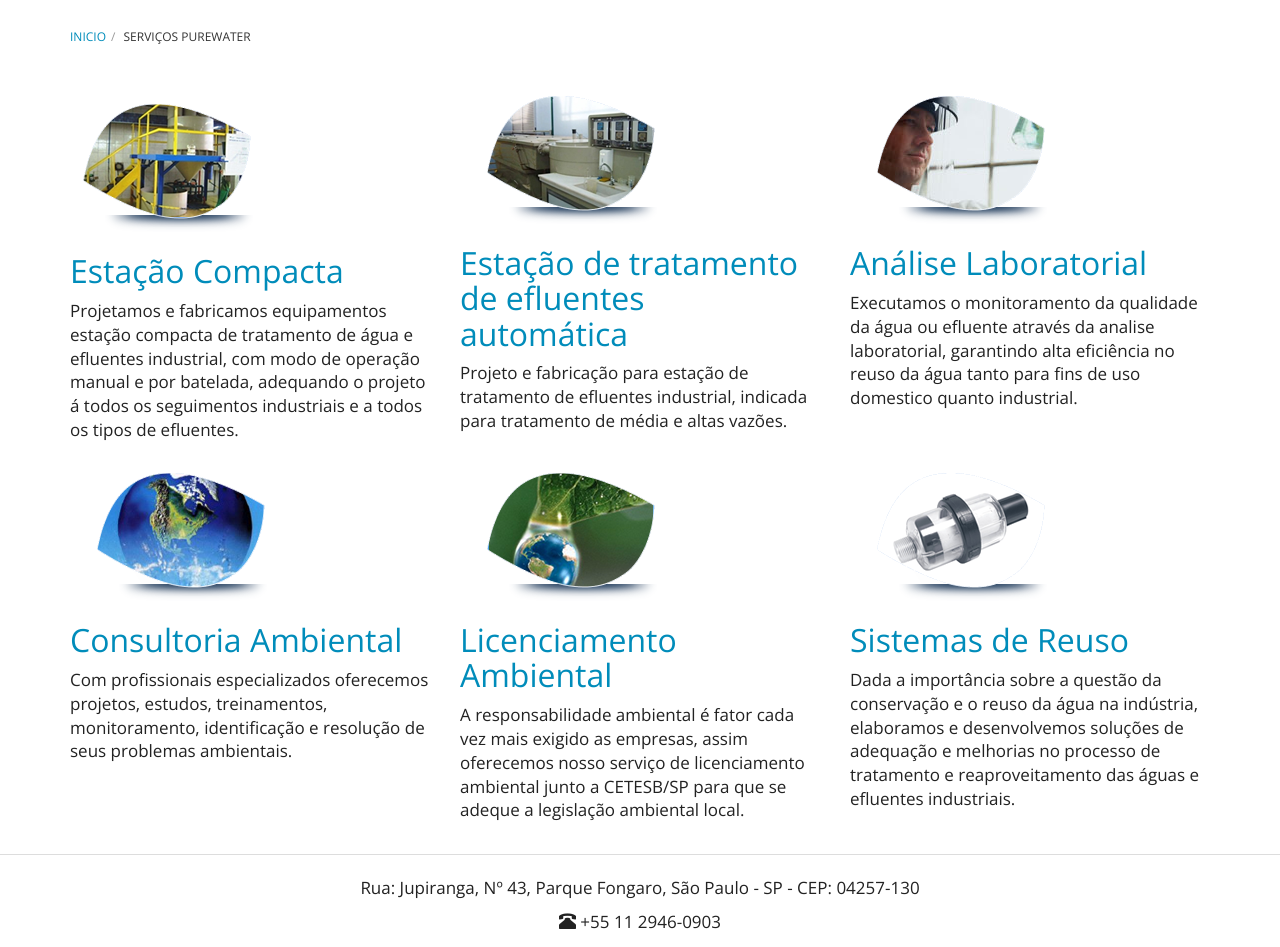
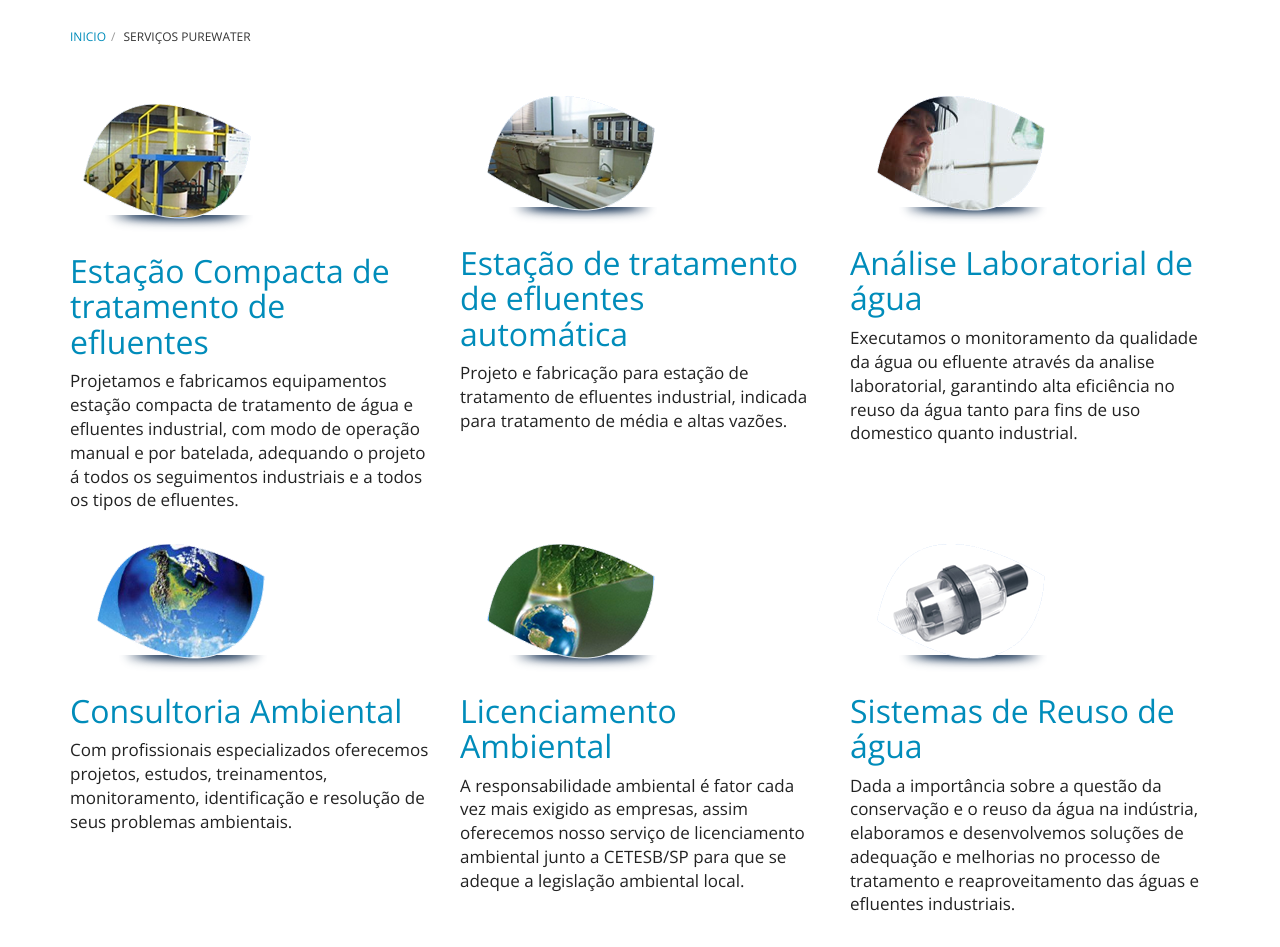
Before and after one commit to purewaterefluentes/purewaterefluentes.github.io, a Jekyll site: the page built from servicos/index.html, in a window 1280 px wide and 1376 px high. Shown: the part 303-1250 px from the top of the window. Built offline with Jekyll 4.4.1, drawn with Linux system fonts in a browser that asks for light colours; nearby versions of some CDN libraries; library files that are not in the unit come from our copies.

Commit message:
Update index.html

```diff
--- a/servicos/index.html
+++ b/servicos/index.html
@@ -7,18 +7,18 @@ subtitle: Assessoria, consultoria e soluções ambientais e tratamento de efluen
 
       <div class="row">
         <div class="col-md-4">
-          <img src="../website/images/icon_ete_compacta.png" alt="ETE Compacta" class="img-responsive" />
-          <a href="estacao-de-tratamento-de-efluentes-compacta.html"><h2>Estação Compacta</h2></a>
+          <img src="../website/images/icon_ete_compacta.png" alt="Estação Compacta de tratamento de efluentes" class="img-responsive" />
+          <a href="estacao-de-tratamento-de-efluentes-compacta.html"><h2>Estação Compacta de tratamento de efluentes</h2></a>
           <p>Projetamos e fabricamos equipamentos estação compacta de tratamento de água e efluentes industrial, com modo de operação manual e por batelada, adequando o projeto á todos os seguimentos industriais e a todos os tipos de efluentes.</p>
         </div>
         <div class="col-md-4">
-          <img src="../website/images/icon_ete_automatica.png" alt="ETE Compacta" class="img-responsive" />
+          <img src="../website/images/icon_ete_automatica.png" alt="Estação automatica de tratamento de efluentes" class="img-responsive" />
           <a href="estacao-tratamento-efluentes-automatica.html"><h2>Estação de tratamento de efluentes automática</h2></a>
           <p>Projeto e fabricação para estação de tratamento de efluentes industrial, indicada para tratamento de média e altas vazões.</p>
         </div>
         <div class="col-md-4">
-          <img src="../website/images/icon_analise_laboratorial.png" alt="ETE Compacta" class="img-responsive" />
-          <a href="analise-de-efluentes.html"><h2>Análise Laboratorial</h2></a>
+          <img src="../website/images/icon_analise_laboratorial.png" alt="Monitoramento Ambiental" class="img-responsive" />
+          <a href="analise-de-efluentes.html"><h2>Análise Laboratorial de água</h2></a>
           <p>Executamos o monitoramento da qualidade da água ou efluente através da analise laboratorial, garantindo alta eficiência no reuso da água tanto para fins de uso domestico quanto industrial.</p>
        </div>
 
@@ -26,18 +26,18 @@ subtitle: Assessoria, consultoria e soluções ambientais e tratamento de efluen
 
       <div class="row">
         <div class="col-md-4">
-          <img src="../website/images/icon_consultoria_ambiental.png" alt="ETE Compacta" class="img-responsive" />
+          <img src="../website/images/icon_consultoria_ambiental.png" alt="Consultoria Ambiental" class="img-responsive" />
           <a href="consultoria-ambiental.html"><h2>Consultoria Ambiental</h2></a>
           <p>Com profissionais especializados oferecemos projetos, estudos, treinamentos, monitoramento, identificação e resolução de seus problemas ambientais.</p>
         </div>
         <div class="col-md-4">
-          <img src="../website/images/icon_licenciamento_ambiental.png" alt="ETE Compacta" class="img-responsive" />
+          <img src="../website/images/icon_licenciamento_ambiental.png" alt="Licenciamento Ambiental" class="img-responsive" />
           <a href="licenciamento-ambiental.html"><h2>Licenciamento Ambiental</h2></a>
           <p>A responsabilidade ambiental é fator cada vez mais exigido as empresas, assim oferecemos nosso serviço de licenciamento ambiental junto a CETESB/SP  para que se adeque a legislação ambiental local.</p>
         </div>
         <div class="col-md-4">
-          <img src="../website/images/icon_sistemas_reuso.png" alt="ETE Compacta" class="img-responsive" />
-          <a href="sistemas-de-reuso-de-agua.html"><h2>Sistemas de Reuso</h2></a>
+          <img src="../website/images/icon_sistemas_reuso.png" alt="Sistema de reuso de água" class="img-responsive" />
+          <a href="sistemas-de-reuso-de-agua.html"><h2>Sistemas de Reuso de água</h2></a>
           <p>Dada a importância sobre a questão da conservação e o reuso da água na indústria, elaboramos e desenvolvemos soluções de adequação e melhorias no processo de tratamento e reaproveitamento das águas e efluentes industriais.</p>
        </div>
 
```
